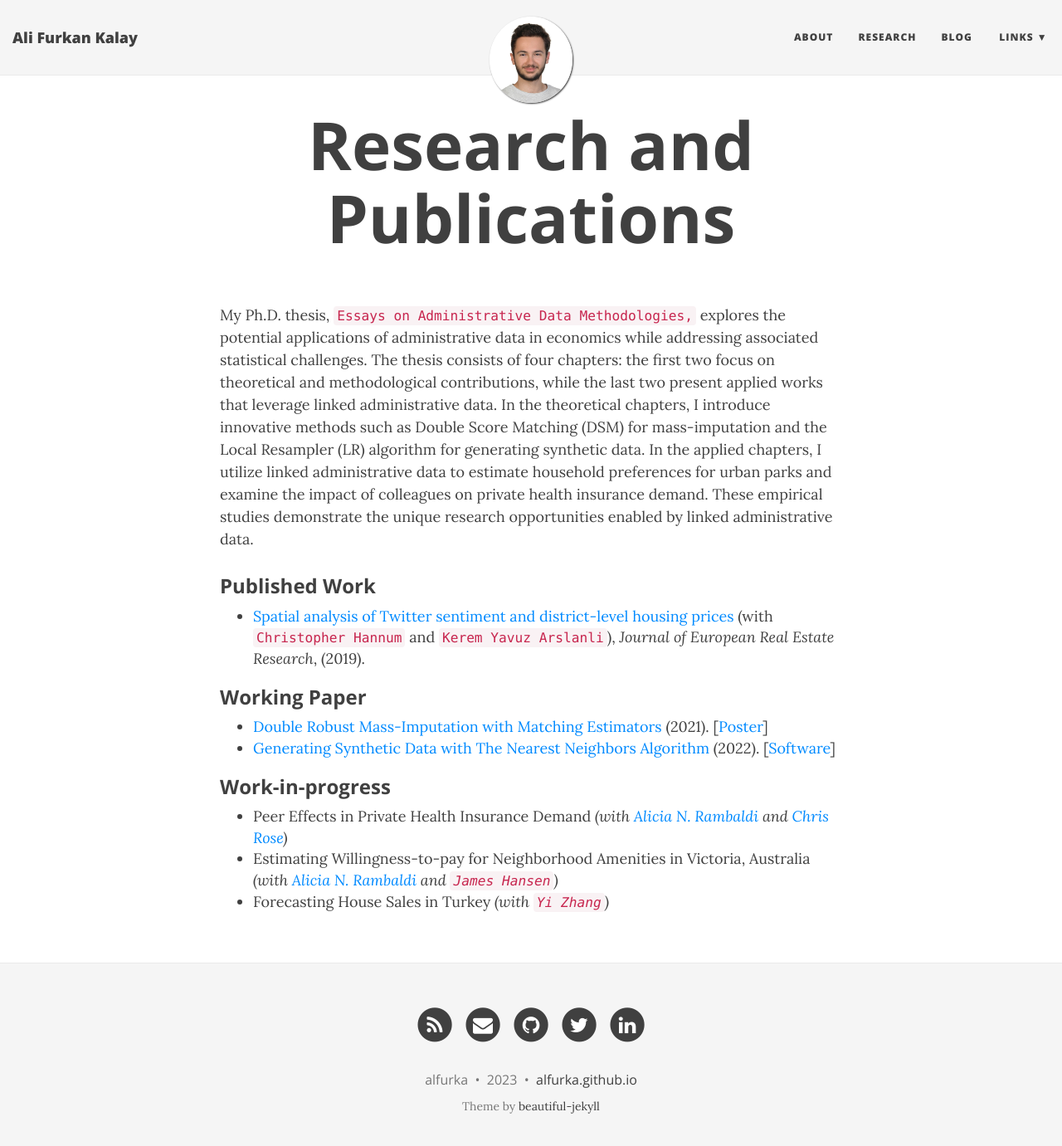
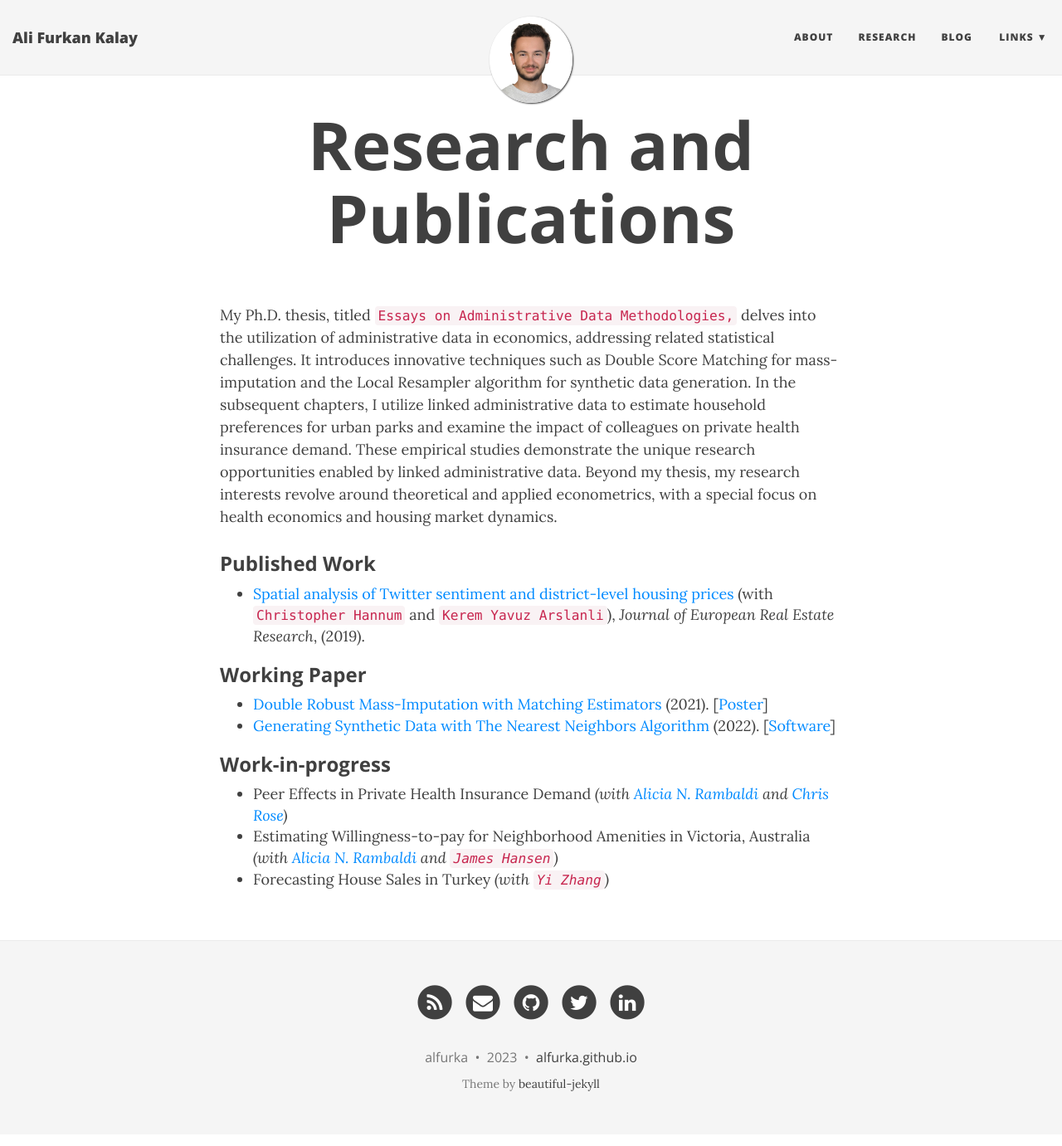
Before and after one commit to alfurka/alfurka.github.io, a Jekyll site: the page built from research.md, in a window 1280 px wide and 1394 px high. Shown: the top 1381 px of the window at 83% size. Built offline with Jekyll 4.4.1, drawn with Linux system fonts in a browser that asks for light colours; nearby versions of some CDN libraries.

Commit message:
Update research page

```diff
--- a/research.md
+++ b/research.md
@@ -3,7 +3,7 @@ layout: page
 title: Research and Publications
 ---
 
-My Ph.D. thesis, `Essays on Administrative Data Methodologies,` explores the potential applications of administrative data in economics while addressing associated statistical challenges. The thesis consists of four chapters: the first two focus on theoretical and methodological contributions, while the last two present applied works that leverage linked administrative data. In the theoretical chapters, I introduce innovative methods such as Double Score Matching (DSM) for mass-imputation and the Local Resampler (LR) algorithm for generating synthetic data. In the applied chapters, I utilize linked administrative data to estimate household preferences for urban parks and examine the impact of colleagues on private health insurance demand. These empirical studies demonstrate the unique research opportunities enabled by linked administrative data.
+My Ph.D. thesis, titled `Essays on Administrative Data Methodologies,` delves into the utilization of administrative data in economics, addressing related statistical challenges. It introduces innovative techniques such as Double Score Matching for mass-imputation and the Local Resampler algorithm for synthetic data generation. In the subsequent chapters, I utilize linked administrative data to estimate household preferences for urban parks and examine the impact of colleagues on private health insurance demand. These empirical studies demonstrate the unique research opportunities enabled by linked administrative data. Beyond my thesis, my research interests revolve around theoretical and applied econometrics, with a special focus on health economics and housing market dynamics.
 
 ### Published Work
 
```
